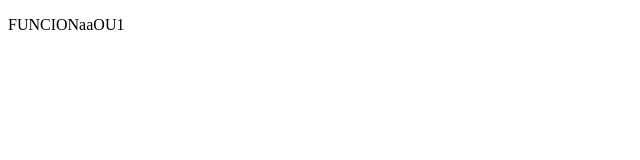
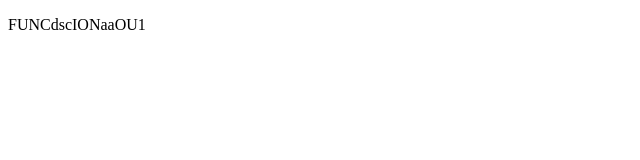
Before and after one commit to euyogi/Projeto-Paintify, a plain HTML site: page templates/index.html in a window 1280 px wide. Shown: the full height of the page, 0-640 px from the left. Drawn offline with Linux system fonts and the light colour scheme.

Commit message:
Update index.html

```diff
--- a/templates/index.html
+++ b/templates/index.html
@@ -1,6 +1,6 @@
 <!DOCTYPE html>
 <html>
     <body>
-        <p>FUNCIONaaOU1</p>
+        <p>FUNCdscIONaaOU1</p>
     </body>
 </html>
```
